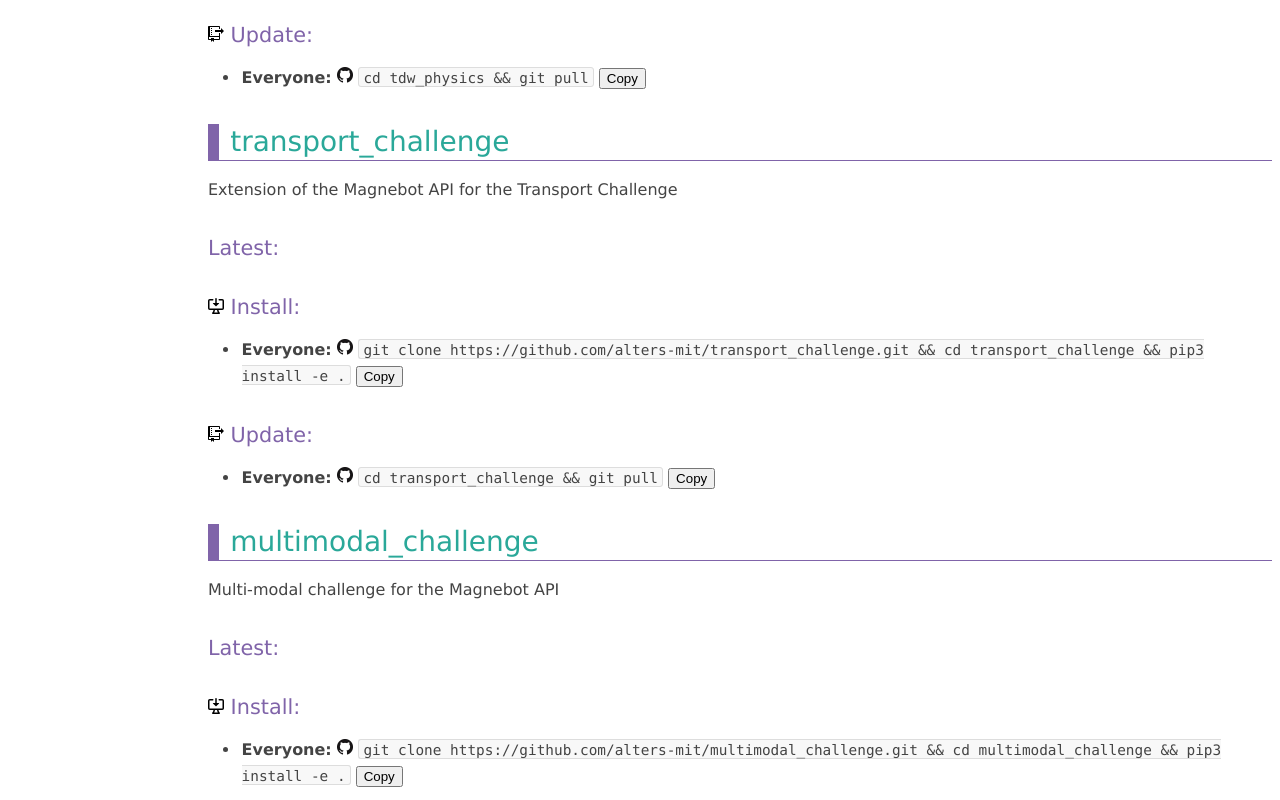
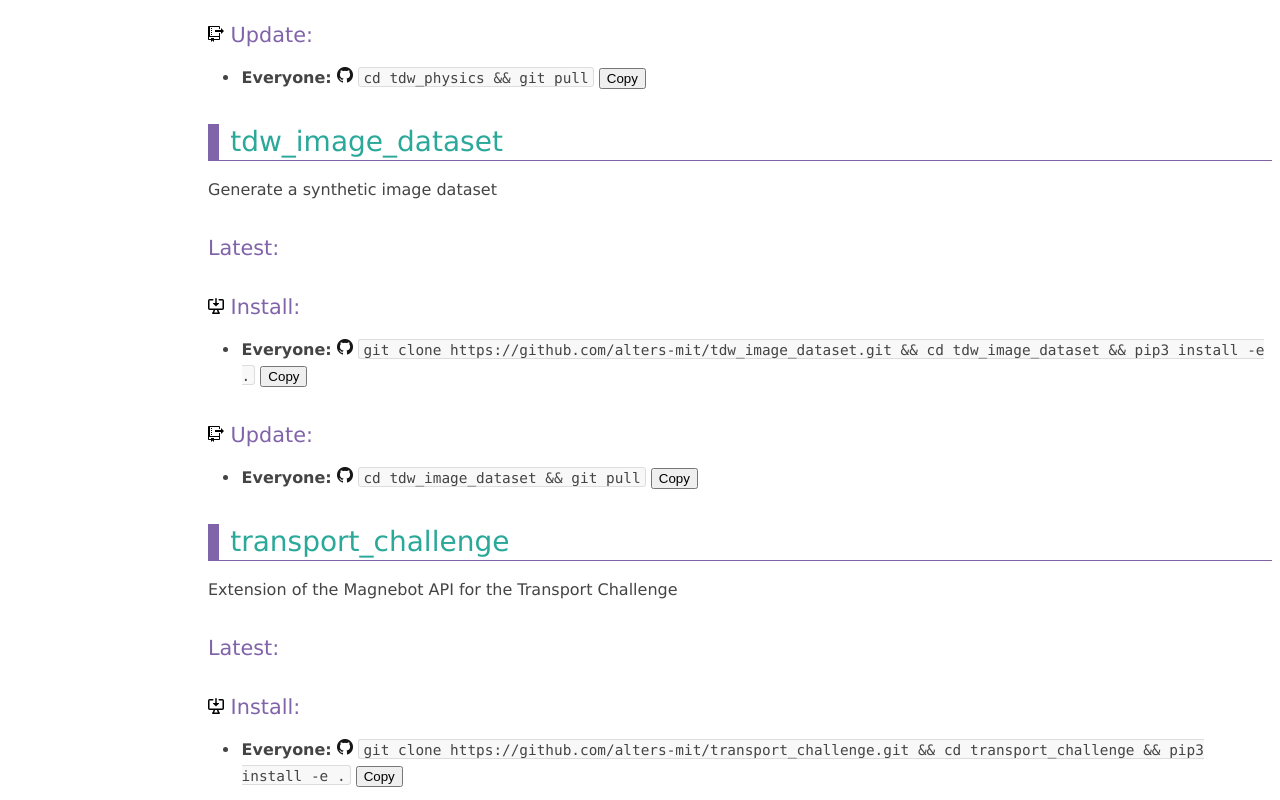
Before and after one commit to alters-mit/alters-mit.github.io, a plain HTML site: page index.html in a window 1280 px wide. Shown: the part 1160-1960 px from the top of the page. Drawn offline with Linux system fonts and the light colour scheme; no server answers.

Commit message:
added tdw_image_dataset

```diff
--- a/index.html
+++ b/index.html
@@ -19,7 +19,7 @@
  }
 
     $('head').append('<link rel="stylesheet" type="text/css" href="css/purple.css">');
-    const repos = ["threedworld-mit/tdw", "alters-mit/magnebot", "alters-mit/tdw_physics", "alters-mit/transport_challenge", "alters-mit/multimodal_challenge"];
+    const repos = ["threedworld-mit/tdw", "alters-mit/magnebot", "alters-mit/tdw_physics", "alters-mit/tdw_image_dataset", "alters-mit/transport_challenge", "alters-mit/multimodal_challenge"];
     const unity_urls = ["https://github.com/threedworld-mit/tdw_visualizers", "https://github.com/alters-mit/robot_creator"];
     const pypi_icon = '<img src="images/pypi.png" alt="pypi">';
     const github_icon = '<img src="images/github.png" alt="pypi">';
@@ -32,6 +32,7 @@
     const descriptions = ["ThreeDWorld simulation environment",
         "High-level API for the TDW Magnebot",
         "Generic structures to create TDW physics datasets",
+        "Generate a synthetic image dataset",
         "Extension of the Magnebot API for the Transport Challenge",
         "Multi-modal challenge for the Magnebot API"];
 
@@ -117,7 +118,7 @@
                 let install_requires = [];
                 for (j = 0; j < install_requires_raw.length; j++){
                     install_requires_raw[j] = install_requires_raw[j].replace(/'/g, '');
-                    if (install_requires_raw[j].includes("==")){
+                    if (install_requires_raw[j].includes("==") || install_requires_raw[j].includes(">=")){
                         for (k = 0; k < repo_names.length; k++){
                             if (install_requires_raw[j].includes(repo_names[k])){
                                 install_requires.push(install_requires_raw[j]);
```
